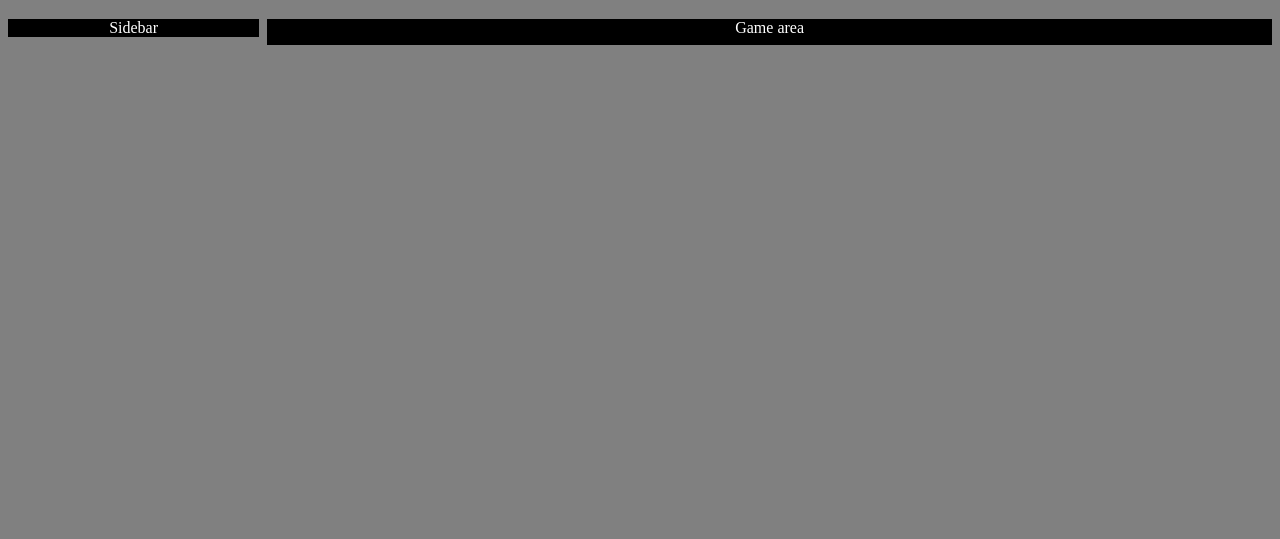
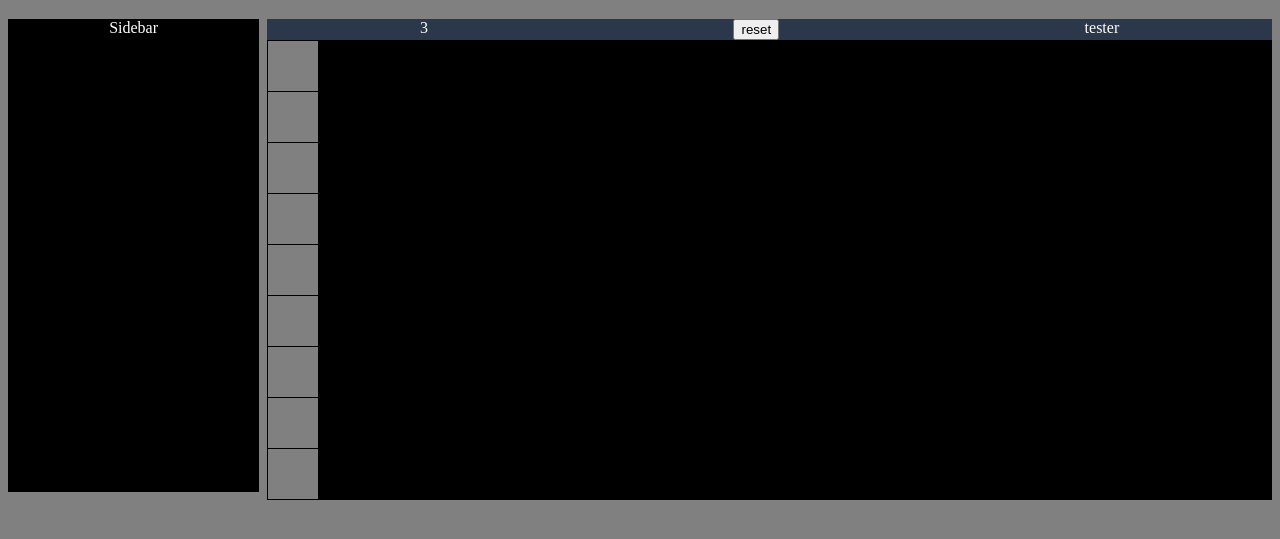
Before and after one commit to Reizor-75/Minesweeper, a plain HTML site: page index.html in a window 1280 px wide. Shown: the part 69-608 px from the top of the page. Drawn offline with Linux system fonts and the light colour scheme.

Commit message:
update board layout

```diff
--- a/css/style.css
+++ b/css/style.css
@@ -12,7 +12,7 @@ h1{
 
 section{
   display: flex;
-  flex-direction: row;
+  /* flex-direction: row; */
   justify-content: center;
 }
 
@@ -27,9 +27,27 @@ section{
 
 .gameArea{
   display: flex;
+  flex-direction: column;
   justify-content: center;
   color: white;
   background-color: black;
   width: 80%;
   margin: 0 0 0 8px;
 }
+
+.boardHeader{
+  display: flex;
+  justify-content: space-around;
+  background-color: rgb(43, 55, 75);
+}
+
+.boardArea{
+  display: flex;
+}
+
+.tile{
+  background-color: grey;
+  width: 50px;
+  height: 50px;
+  margin: 1px;
+}
--- a/index.html
+++ b/index.html
@@ -19,6 +19,13 @@
   <h1>Minesweeper</h1>
   <section>
     <div class="sidebar">Sidebar</div>
-    <div class="gameArea">Game area</div>
+    <div class="gameArea">
+      <div class="boardHeader">
+        <div id="flagCounter"></div>
+        <button id = "resetButton">reset</button>
+        <div id="timer"></div>
+      </div>
+      <selction class="boardArea"></div>
+    </div>
   </section>
 </html>
--- a/js/Board.js
+++ b/js/Board.js
@@ -1,5 +1,13 @@
 
 import {Tile} from "./Tile.js";
+
+
+/*---- Cached Element References ----*/
+const boardAreaEl = document.querySelector(".boardArea");
+const flagCounterEl = document.querySelector("#flagCounter");
+const resetButtonEl = document.querySelector("#resetButton");
+const TimerEl = document.querySelector("#timer");
+const boardEl = document.createElement("div");
 
 export class Board{
 
@@ -11,14 +19,25 @@ export class Board{
   }
 
   initBoard(){
+    flagCounterEl.innerHTML = `${this.flagCount}`;
+    TimerEl.innerHTML = "tester";
+
     for(let i = 0; i < this.boardSize; i++){
       let row = [];
       for(let j = 0; j < this.boardSize; j++){
+        const tileEl = document.createElement("div");
+        tileEl.className = `tile`;
+        tileEl.id = `${i}${j}`
+        tileEl.innerHTML = ` `;
+        boardEl.appendChild(tileEl);
+
         row.push(new Tile());
       }
+
       this.tiles.push(row);
     }
     this.placeMines();
+    boardAreaEl.appendChild(boardEl);
   }
 
   placeMines(){
@@ -38,41 +57,62 @@ export class Board{
   adjustAdjacentMines(x, y){
     //left coloum
     if(x-1 >= 0){
-      console.log("left center")
+      // console.log("left center");
       this.tiles[x-1][y].adjacentMines++;
 
       if(y-1 >= 0){
-        console.log("upper left corner")
+      //   console.log("upper left corner");
         this.tiles[x-1][y-1].adjacentMines++;
       }
       if(y+1 < this.boardSize){
-        console.log("bottom left corner")
+        // console.log("bottom left corner");
         this.tiles[x-1][y+1].adjacentMines++;
       }
     }
     //right coloum
     if(x+1 < this.boardSize){
-      console.log("right center")
+      // console.log("right center");
       this.tiles[x+1][y].adjacentMines++;
 
       if(y-1 >= 0){
-        console.log("upper right corner")
+        // console.log("upper right corner");
         this.tiles[x+1][y-1].adjacentMines++;
       }
       if(y+1 < this.boardSize){
-        console.log("bottom right corner")
+        // console.log("bottom right corner");
         this.tiles[x+1][y+1].adjacentMines++;
       }
     }
     //center coloum
     if(y-1 >= 0){
-      console.log("upper center")
+      // console.log("upper center")
       this.tiles[x][y-1].adjacentMines++;
     }
     if(y+1 < this.boardSize){
-      console.log("bottom center")
+      // console.log("bottom center")
       this.tiles[x][y+1].adjacentMines++;
     }
   }
 
+  //reveals tiles
+  handleLeftClick(evt){
+
+    // if reveal tile adacent mine value is 0
+    // this.clearEmptyTile();
+
+  }
+
+  //place flags
+  handleRightClick(){
+
+  }
+
+  //recursive method to clear all empty adjacent tiles
+  clearEmptyTile(){
+
+  }
+
+  reset(){
+
+  }
 }
--- a/js/Tile.js
+++ b/js/Tile.js
@@ -25,6 +25,18 @@ export class Tile{
   }
 
   updateImage(){
-
+    if(this.isRevealed){
+      if(!this.containsMine){
+        //display adjacent mine number
+      }
+      else{
+        //display mine
+      }
+    }
+    else{
+      if(this.isFlagged){
+        //display flag
+      }
+    }
   }
 }
--- a/js/app.js
+++ b/js/app.js
@@ -1,5 +1,4 @@
 import {Board} from "./Board.js";
-console.log("tester");
 
 const b = new Board(3, 3, 3);
 b.initBoard();
```
